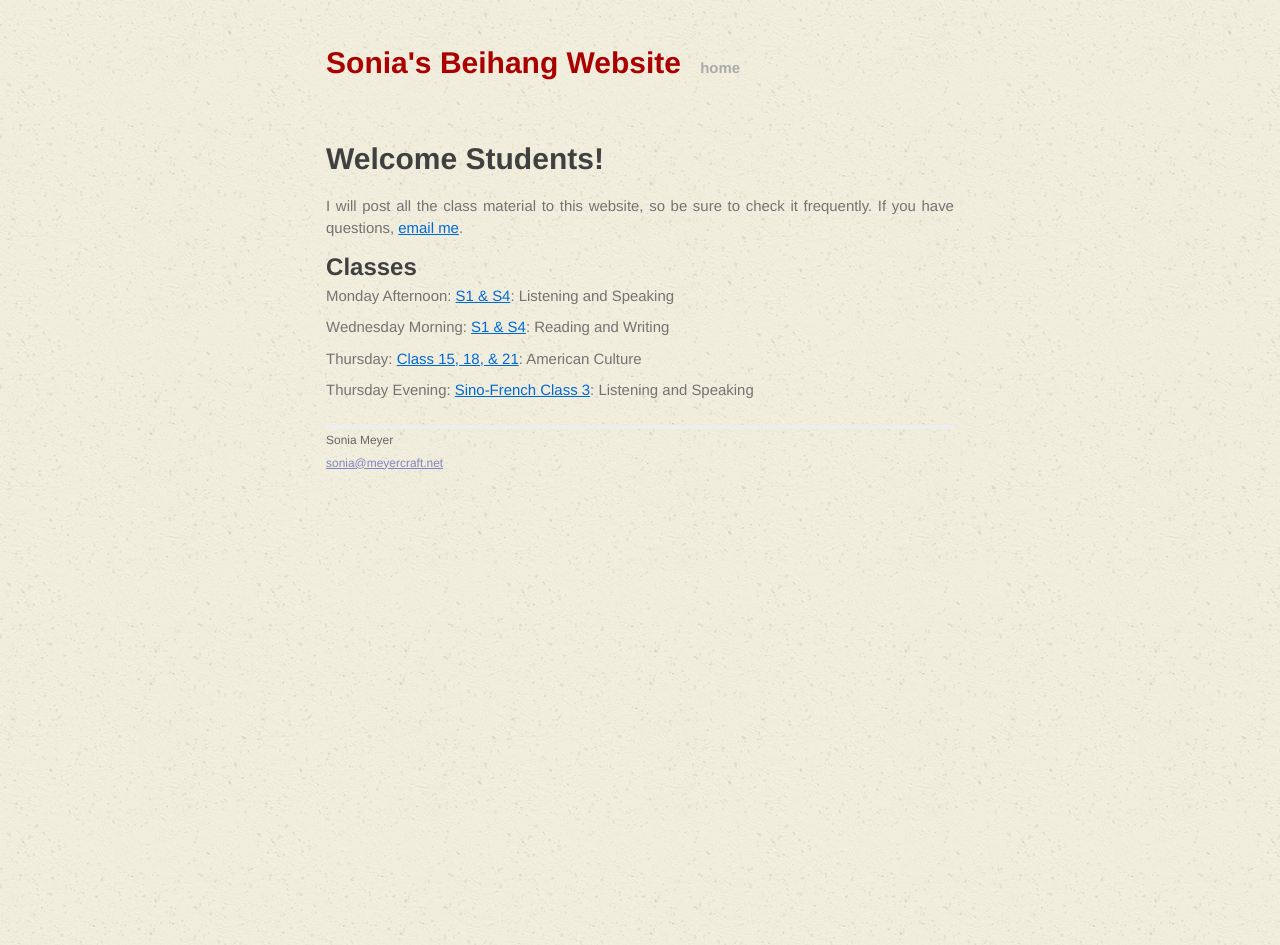
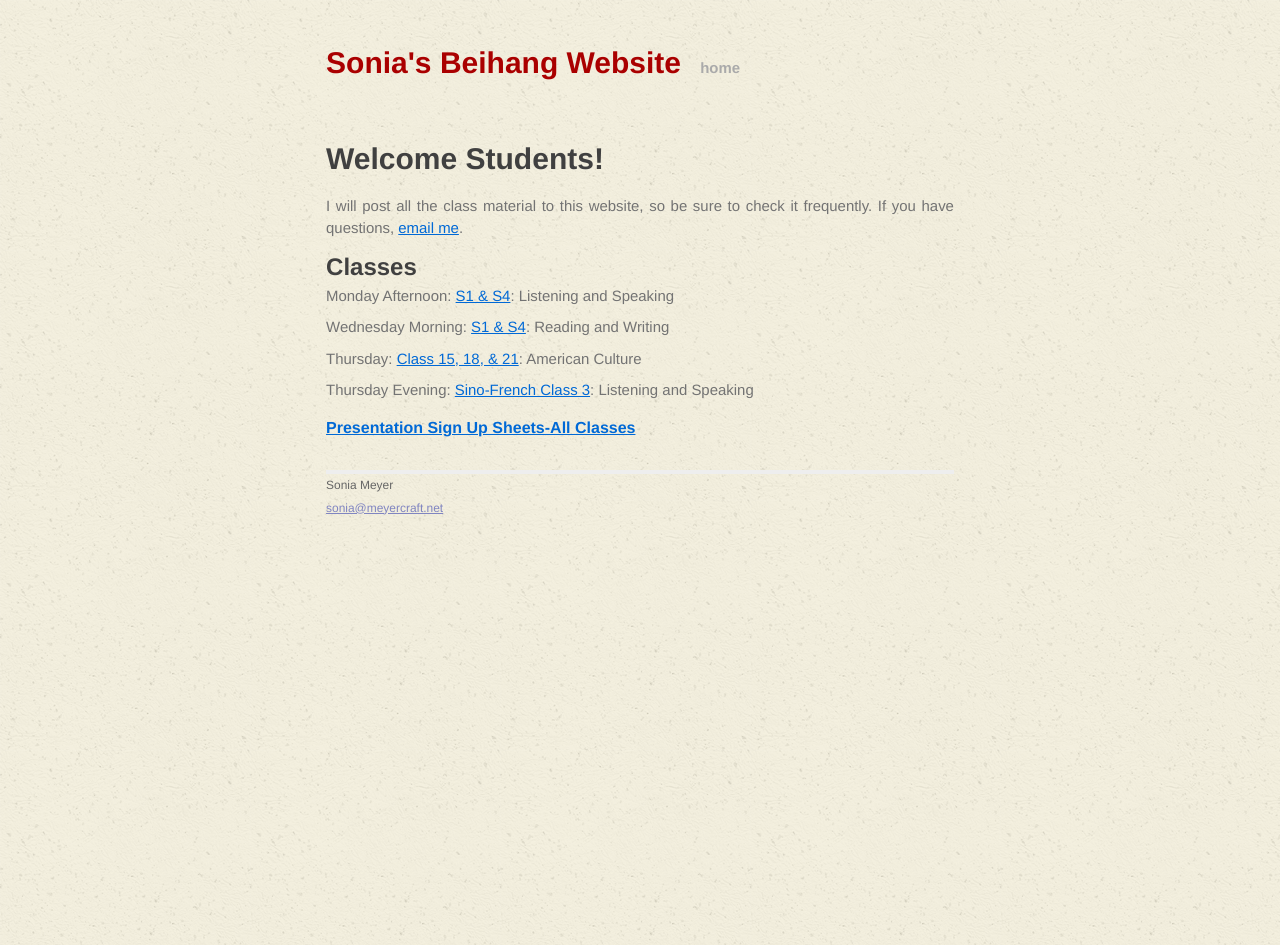
Before and after one commit to soniawmeyer/soniameyer-beihang-students-website, a Jekyll site: the page built from index.md, in a window 1280 px wide. Built offline with Jekyll 4.4.1, drawn with Linux system fonts in a browser that asks for light colours.

Commit message:
presentations

```diff
--- a/index.md
+++ b/index.md
@@ -16,3 +16,5 @@ Wednesday Morning: [S1 & S4](/classes/s1s4rw.html): Reading and Writing
 Thursday: [Class 15, 18, & 21](/classes/151821.html): American Culture
 
 Thursday Evening: [Sino-French Class 3](/classes/s1s4sf3ls.html): Listening and Speaking
+
+####[Presentation Sign Up Sheets-All Classes](https://www.dropbox.com/s/chkxlrdbcgps43p/Spring14%20LS%20Presentations.pdf)
```
